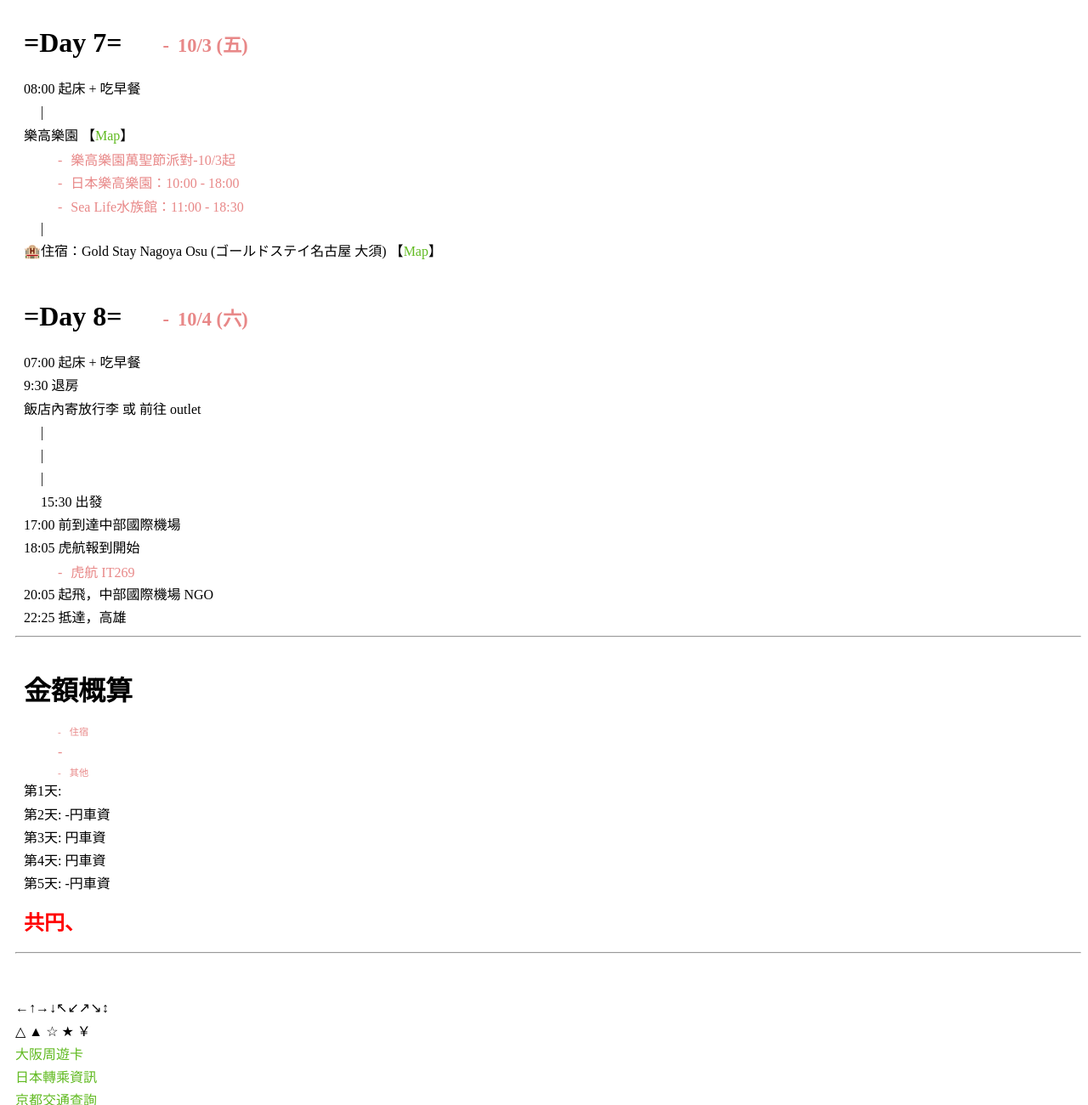
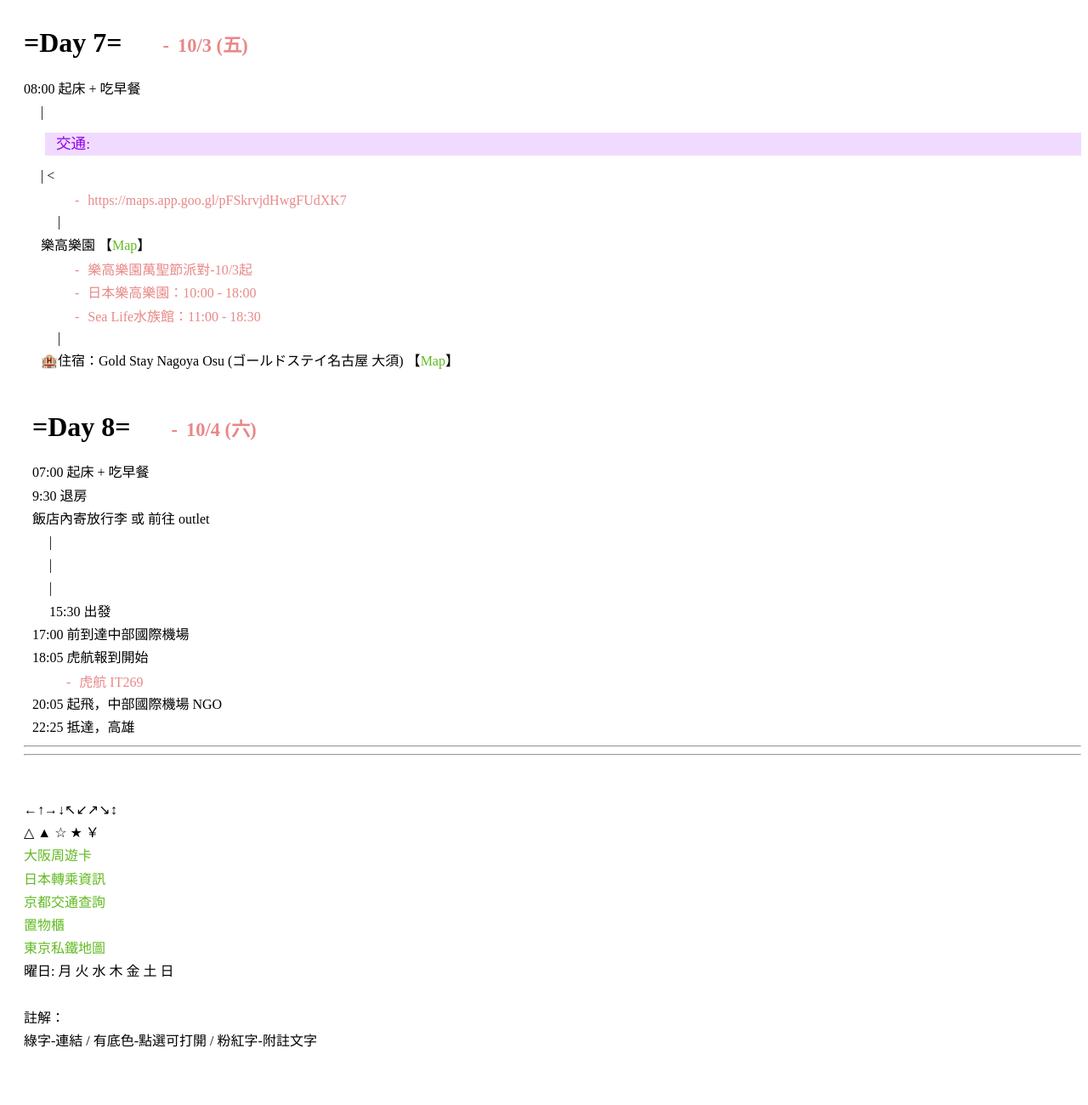
Before and after one commit to Laemy/Laemy.github.io, a plain HTML site: page Travel/20250927-Nagoya.html in a window 1280 px wide. Shown: the part 5067-6367 px from the top of the page at 85% size. After the commit the page ends 6313 px from the top, so only its background shows below. Drawn offline with nearby package versions, Linux system fonts and the light colour scheme.

Commit message:
Update 20250927-Nagoya.html

```diff
--- a/Travel/20250927-Nagoya.html
+++ b/Travel/20250927-Nagoya.html
@@ -306,7 +306,21 @@
 		<h1>=Day 7= <span class="ps small">10/3 (五)</span></h1>
 
 		<div class="p">08:00 起床 + 吃早餐</div>
-
+		<div class="l">|</div>
+		<div class="traffic">
+				<div id="qaContent">
+					<ul class="accordionPart">
+						<li>
+							<div class="qa_title">交通:</div>
+							<div class="qa_content">
+							<div class="ps">[8分/210円/4站]</div>
+							<div class="ps">月台: 3番ホーム</div></div>
+						</li>
+					</ul>
+				</div>
+			</div>
+			<div class="l">|
+		<<div class="ps">https://maps.app.goo.gl/pFSkrvjdHwgFUdXK7</div>
 		<div class="l">|</div>
 		<div class="p">樂高樂園 【<a href="https://maps.app.goo.gl/kGEpthzWpQ3eQ8LA7">Map</a>】</div>
 		<div class="ps">樂高樂園萬聖節派對-10/3起</div>
@@ -320,7 +334,7 @@
 
 <div class="All">
 
-	<div class="conn"><a id="D81" name="DAY6"></a>
+	<div class="conn"><a id="D81" name="DAY8"></a>
 		<h1>=Day 8= <span class="ps small">10/4 (六)</span></h1>
 		<div class="p">07:00 起床 + 吃早餐</div>
 		<div class="p">9:30 退房</div>
@@ -346,31 +360,7 @@
 </div>
 
 <hr />
-<div class="All">
-    <div class="conn">
-        <h1>金額概算</h1>
-        <div class="ps small">住宿</div>
-        <div>
-            <div class="p"></div>
-			<div class="ps"></div>
 
-        </div>
-
-        <div>
-            <div class="ps small">其他</div>
-            <ul>
-                <li>第1天: </li>
-                <li>第2天: -円車資</li>
-                <li>第3天: 円車資</li>
-                <li>第4天: 円車資</li>
-                <li>第5天: -円車資</li>
-            </ul>
-        </div>
-
-        <h2 style="color:red;">共円、</h2>
-    </div>
-
-</div>
 
 
 <hr />
```
